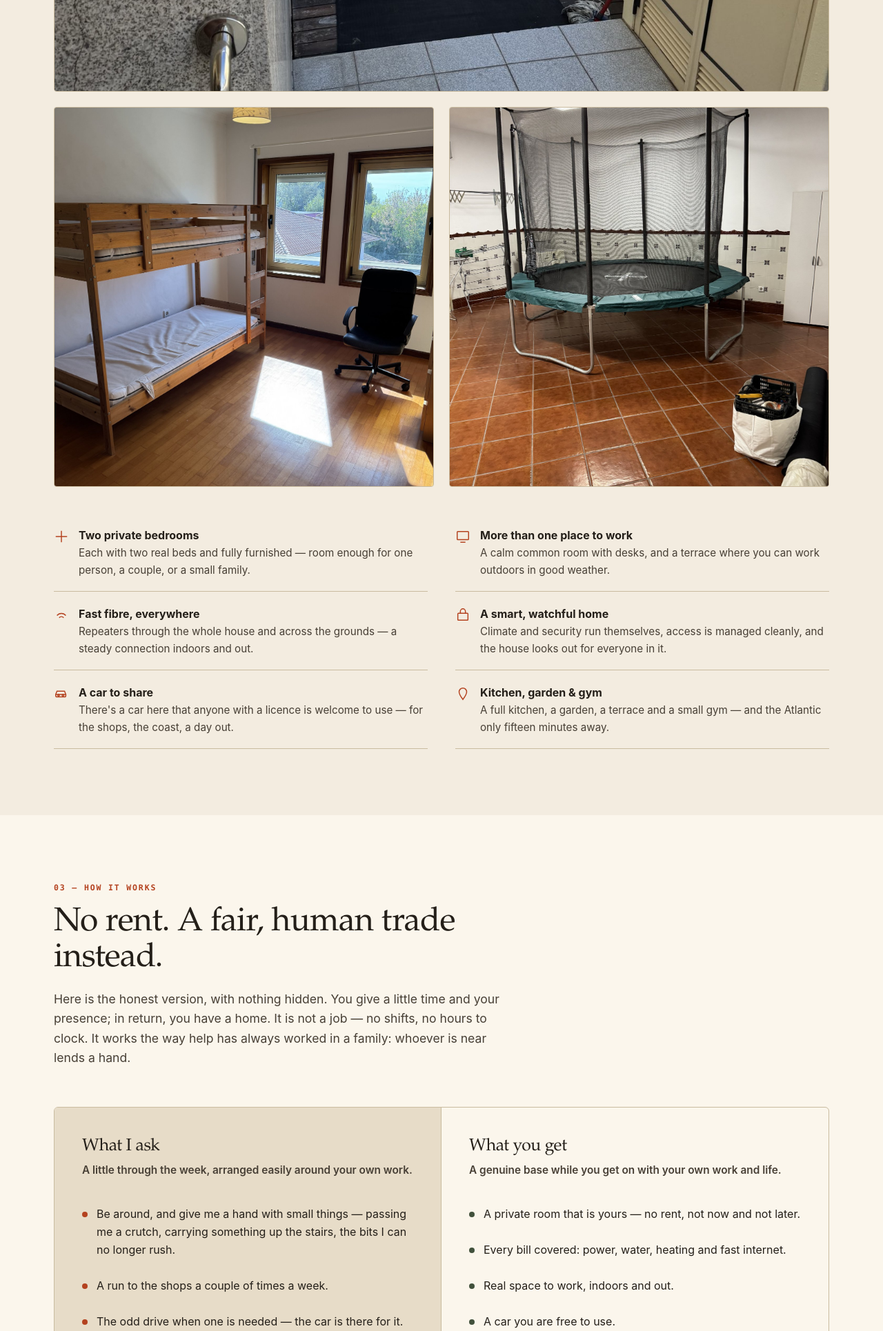
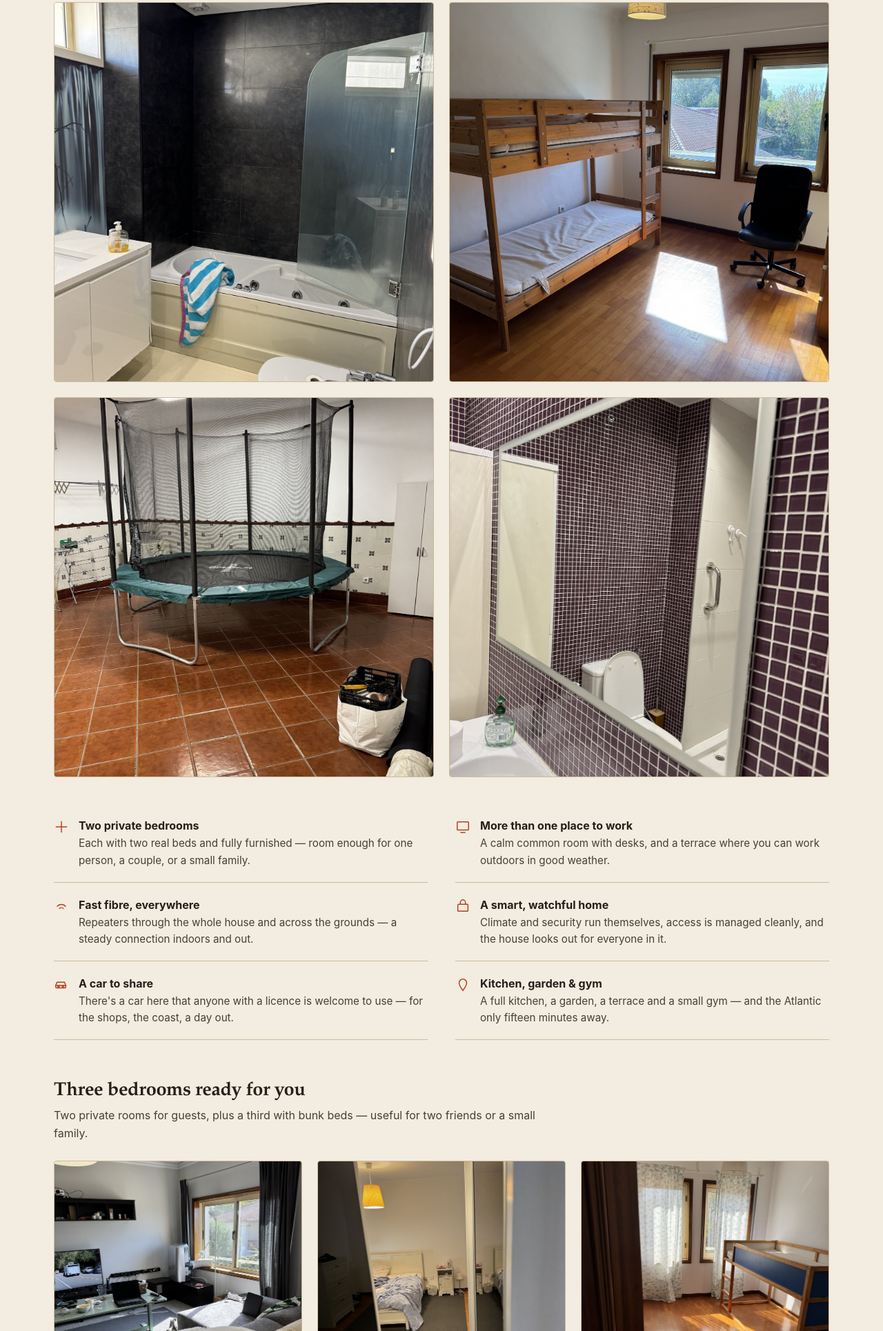
Before and after one commit to valera-goippro/domovoy-coliving, a plain HTML site: page index.html in a window 1280 px wide. Shown: the part 2839-4769 px from the top of the page at 69% size. Drawn offline with Linux system fonts and the light colour scheme.

Commit message:
coliving v6: expand House gallery (6 photos) + add Three-bedrooms block + church view in Where

```diff
--- a/index.html
+++ b/index.html
@@ -64,6 +64,10 @@
   .cvroot .idea-card p{color:#EFE6D2;font-size:1rem}
   .cvroot .house-grid{display:grid;grid-template-columns:1fr 1fr;gap:22px}
   .cvroot .house-grid .span2{grid-column:span 2}
+  .cvroot .rooms-head{font-family:'Lora','Iowan Old Style','Hoefler Text',Palatino,Georgia,serif;font-size:1.7rem;font-weight:600;color:var(--ink);margin:60px 0 8px}
+  .cvroot .rooms-lead{font-size:1rem;color:var(--ink-soft);margin-bottom:26px;max-width:720px}
+  .cvroot .rooms-grid{display:grid;grid-template-columns:repeat(3,1fr);gap:22px}
+  .cvroot .loc-photos{display:flex;flex-direction:column;gap:18px}
   .cvroot .feat-list{display:grid;grid-template-columns:repeat(2,1fr);gap:2px 40px;margin-top:40px}
   .cvroot .feat{display:flex;gap:14px;padding:18px 0;border-bottom:1px solid var(--line);align-items:flex-start}
   .cvroot .feat svg{width:22px;height:22px;flex-shrink:0;color:var(--clay);margin-top:3px}
@@ -125,7 +129,7 @@
   .cvroot .foot-col a:hover{color:var(--clay)}
   .cvroot .foot-bottom{padding-top:28px;display:flex;justify-content:space-between;gap:16px;flex-wrap:wrap;font-size:0.86rem;color:#9E9787}
   @media (max-width:900px){
-    .cvroot .hero-grid,.cvroot .house-grid,.cvroot .ex-grid,.cvroot .who-grid,.cvroot .loc-grid,.cvroot .apply-box,.cvroot .idea-grid,.cvroot .feat-list,.cvroot .loc-points{grid-template-columns:1fr}
+    .cvroot .hero-grid,.cvroot .house-grid,.cvroot .ex-grid,.cvroot .who-grid,.cvroot .loc-grid,.cvroot .apply-box,.cvroot .idea-grid,.cvroot .feat-list,.cvroot .loc-points,.cvroot .rooms-grid,.cvroot .loc-photos{grid-template-columns:1fr}
     .cvroot .house-grid .span2{grid-column:span 1}
     .cvroot .ex-col:first-child{border-right:none;border-bottom:1px solid var(--line)}
     .cvroot .nav-links{display:none}
@@ -200,9 +204,12 @@
       <p>I built Domovoy slowly, the way you build something you mean to live in for good. It is a real smart home: climate, lighting, security and energy all managed on their own, with access given and revoked through an app. It also keeps a quiet watch over the people inside it &mdash; it was built so that if someone falls, or something is wrong, it is noticed straight away. The house is large and easy to live in: a long, bright corridor, two staircases, a kitchen made for cooking together, a garden, a terrace, even a small gym. There is room here to be among people, and room to be alone &mdash; whichever the day asks for.</p>
     </div>
     <div class="house-grid">
-      <figure class="ph ph--wide span2"><img src="img/01.jpg" alt="A small terrace by the entrance, with seats outside the door"></figure>
-      <figure class="ph ph--sq"><img src="img/03.jpg" alt="A private bedroom, one of two open"></figure>
-      <figure class="ph ph--sq"><img src="img/04.jpg" alt="The small gym in the house"></figure>
+      <figure class="ph ph--sq"><img src="img/01.jpg" alt="A small terrace by the entrance, with seats outside the door"></figure>
+      <figure class="ph ph--sq"><img src="img/06.jpg" alt="The kitchen — induction stove, granite counter, plenty of room"></figure>
+      <figure class="ph ph--sq"><img src="img/07.jpg" alt="The main bathroom — bathtub, bidet, double sink"></figure>
+      <figure class="ph ph--sq"><img src="img/03.jpg" alt="A bunk-bed room with a desk by the window"></figure>
+      <figure class="ph ph--sq"><img src="img/04.jpg" alt="The small gym in the basement with the trampoline"></figure>
+      <figure class="ph ph--sq"><img src="img/08.jpg" alt="The second bathroom, with shower"></figure>
     </div>
     <div class="feat-list">
       <div class="feat"><svg viewBox="0 0 24 24" fill="none" stroke="currentColor" stroke-width="1.6"><path d="M12 3v18M3 12h18"/></svg><div><div class="ft">Two private bedrooms</div><div class="fd">Each with two real beds and fully furnished &mdash; room enough for one person, a couple, or a small family.</div></div></div>
@@ -211,6 +218,13 @@
       <div class="feat"><svg viewBox="0 0 24 24" fill="none" stroke="currentColor" stroke-width="1.6"><rect x="4" y="9" width="16" height="11" rx="1"/><path d="M8 9V6a4 4 0 0 1 8 0v3"/></svg><div><div class="ft">A smart, watchful home</div><div class="fd">Climate and security run themselves, access is managed cleanly, and the house looks out for everyone in it.</div></div></div>
       <div class="feat"><svg viewBox="0 0 24 24" fill="none" stroke="currentColor" stroke-width="1.6"><path d="M3 13l2-5h12l2 5M5 17h12M5 17a2 2 0 0 1-2-2v-2h16v2a2 2 0 0 1-2 2"/><circle cx="7.5" cy="14.5" r="1.3"/><circle cx="14.5" cy="14.5" r="1.3"/></svg><div><div class="ft">A car to share</div><div class="fd">There's a car here that anyone with a licence is welcome to use &mdash; for the shops, the coast, a day out.</div></div></div>
       <div class="feat"><svg viewBox="0 0 24 24" fill="none" stroke="currentColor" stroke-width="1.6"><path d="M12 3a6 6 0 0 0-6 6c0 4 6 12 6 12s6-8 6-12a6 6 0 0 0-6-6Z"/></svg><div><div class="ft">Kitchen, garden &amp; gym</div><div class="fd">A full kitchen, a garden, a terrace and a small gym &mdash; and the Atlantic only fifteen minutes away.</div></div></div>
+    </div>
+    <h3 class="rooms-head">Three bedrooms ready for you</h3>
+    <p class="rooms-lead">Two private rooms for guests, plus a third with bunk beds &mdash; useful for two friends or a small family.</p>
+    <div class="rooms-grid">
+      <figure class="ph ph--sq"><img src="img/09.jpg" alt="A bedroom with a double bed and a big window"></figure>
+      <figure class="ph ph--sq"><img src="img/10.jpg" alt="A bedroom with a single bed and a workspace"></figure>
+      <figure class="ph ph--sq"><img src="img/11.jpg" alt="A bedroom with bunk beds, useful for two friends"></figure>
     </div>
   </div>
 </section>
@@ -283,7 +297,8 @@
           <div><div class="lp-n">OPO</div><div class="lp-l">international airport, easy to reach</div></div>
         </div>
       </div>
-      <div>
+      <div class="loc-photos">
+        <figure class="ph ph--tall"><img src="img/12.jpg" alt="A view from the house toward the church next door"></figure>
         <figure class="ph ph--tall"><img src="img/05.jpg" alt="A corridor inside the house, with handrails along the wall"></figure>
       </div>
     </div>
```
Also changed, not shown: img/06.jpg (added), img/07.jpg (added), img/08.jpg (added), img/09.jpg (added), img/10.jpg (added), img/11.jpg (added), img/12.jpg (added).
